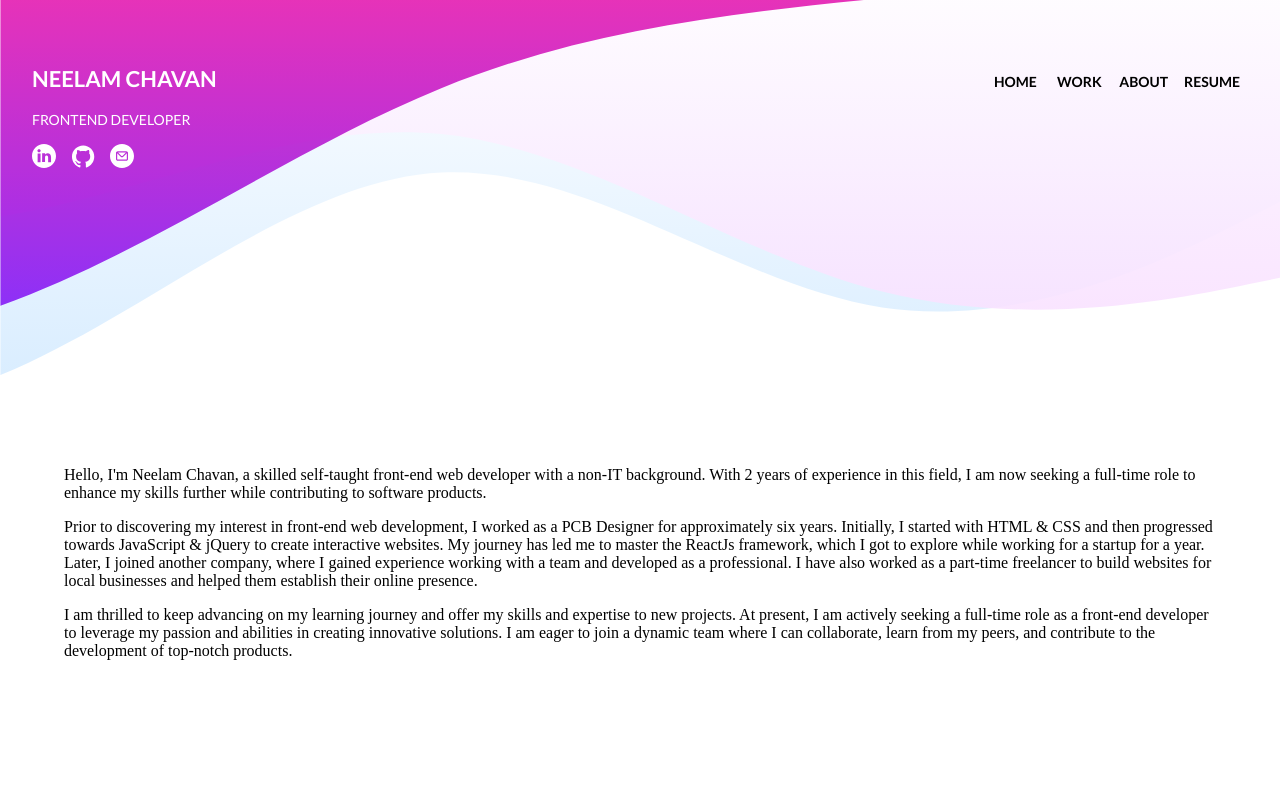
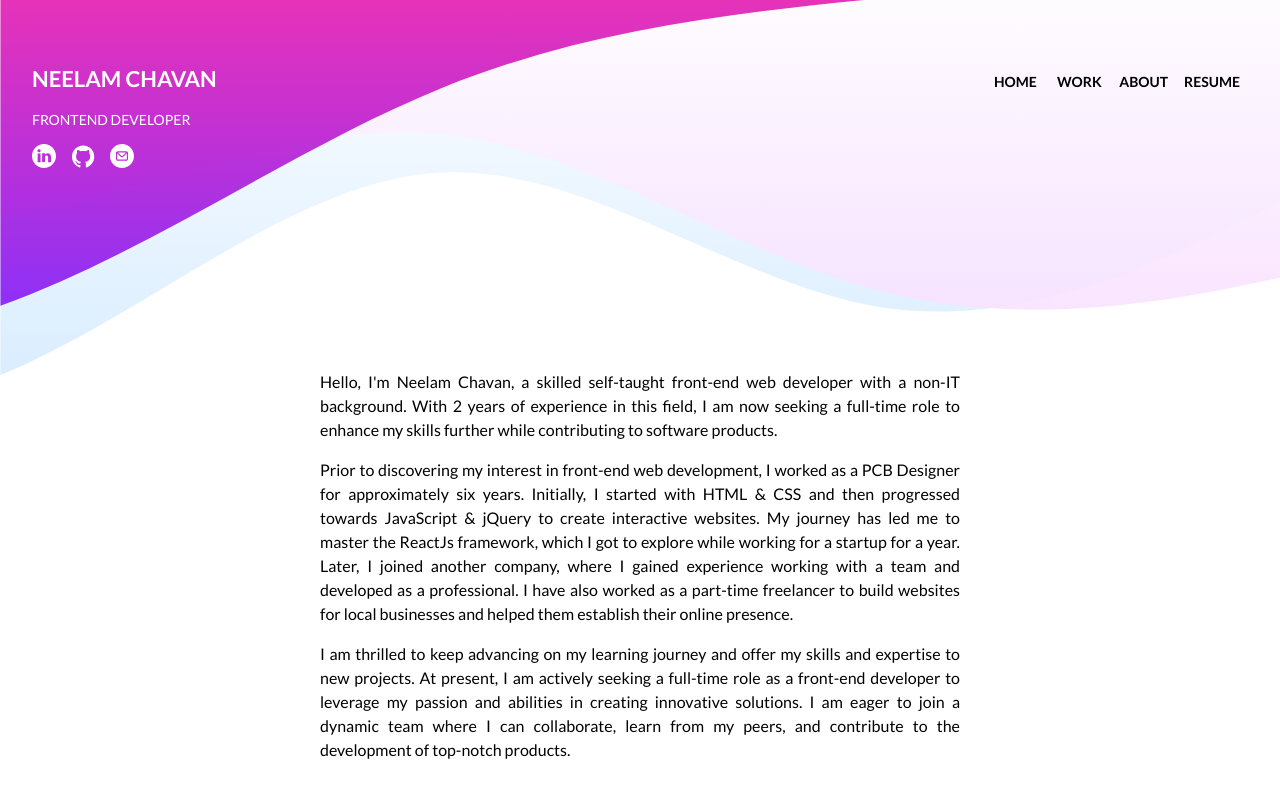
Before and after one commit to Neelam618/neelam618.github.io, a React (Create React App) app: page /about in a window 1280 px wide. Shown: the top 798 px of the page. Built offline with nearby package versions, Linux system fonts and the light colour scheme.

Commit message:
create about page

```diff
--- a/src/App.js
+++ b/src/App.js
@@ -3,8 +3,8 @@ import { purple } from '@mui/material/colors';
 import Home from './components/home/Home';
 import { Routes, Route } from "react-router-dom";
 import Layout from './components/Layout';
+import Work from './components/work/Work';
 import About from './components/about/About';
-import Work from './components/work/Work';
 
 const theme = createTheme({
   palette: {
--- a/src/components/Navbar.jsx
+++ b/src/components/Navbar.jsx
@@ -52,13 +52,19 @@ function Navbar() {
                         Frontend Developer
                     </Typography>
                     <Box sx={{ display: 'flex', gap: { xs: '10px', md: '15px' } }}>
+                        <Link to="https://www.linkedin.com/in/neelam-chavan/" target='_blank'>
                             <IconButton sx={{ padding: 0, width: { xs: "18px", sm: "24px" } }}>
+
                                 <svg fillRule="evenodd" clipRule="evenodd" stroke-linejoin="round" stroke-miterlimit="1.414" xmlns="http://www.w3.org/2000/svg" viewBox="0 0 32 32" preserveAspectRatio="xMidYMid meet" role="img" class="InlineSvg-gigSlh hwPeQh"><title id="linkedin">linkedin</title><g id="linkedin"><path fill="#ffffff" d="M16,0C7.2,0,0,7.2,0,16s7.2,16,16,16s16-7.2,16-16S24.8,0,16,0z M11.4,24.2H7.5V12.5h3.9V24.2z M9.4,10.9L9.4,10.9c-1.3,0-2.2-0.9-2.2-2c0-1.2,0.9-2,2.2-2s2.2,0.9,2.2,2C11.6,10,10.8,10.9,9.4,10.9z M25.4,24.2h-3.9v-6.3 c0-1.6-0.6-2.7-2-2.7c-1.1,0-1.7,0.7-2,1.4c-0.1,0.3-0.1,0.6-0.1,1v6.5h-3.9c0,0,0.1-10.6,0-11.7h3.9v1.7c0.5-0.8,1.4-1.9,3.5-1.9 c2.6,0,4.5,1.7,4.5,5.3V24.2z"></path></g></svg>
+
                             </IconButton>
+                        </Link>
+                        <Link to="https://github.com/Neelam618" target='_blank'>
                             <IconButton sx={{ padding: 0, width: { xs: "18px", sm: "24px" } }}>
                                 <svg fillRule="evenodd" clipRule="evenodd" stroke-linejoin="round" stroke-miterlimit="1.414" xmlns="http://www.w3.org/2000/svg" viewBox="0 0 32 32" preserveAspectRatio="xMidYMid meet" role="img" class="InlineSvg-gigSlh hwPeQh"><title id="github">github</title><g><path fill="#ffffff" d="M16.3,2C8,2,1.3,8.7,1.3,17 c0,6.6,4.3,12.2,10.2,14.2c0.7,0.1,1-0.3,1-0.7c0-0.4,0-1.3,0-2.5c-4.2,0.9-5-2-5-2c-0.7-1.7-1.7-2.2-1.7-2.2 c-1.4-0.9,0.1-0.9,0.1-0.9c1.5,0.1,2.3,1.5,2.3,1.5c1.3,2.3,3.5,1.6,4.4,1.2c0.1-1,0.5-1.6,1-2c-3.3-0.4-6.8-1.7-6.8-7.4 c0-1.6,0.6-3,1.5-4c-0.2-0.4-0.7-1.9,0.1-4c0,0,1.3-0.4,4.1,1.5c1.2-0.3,2.5-0.5,3.7-0.5c1.3,0,2.6,0.2,3.7,0.5 c2.9-1.9,4.1-1.5,4.1-1.5c0.8,2.1,0.3,3.6,0.1,4c1,1,1.5,2.4,1.5,4c0,5.8-3.5,7-6.8,7.4c0.5,0.5,1,1.4,1,2.8c0,2,0,3.6,0,4.1 c0,0.4,0.3,0.9,1,0.7c5.9-2,10.2-7.6,10.2-14.2C31.2,8.7,24.5,2,16.3,2z"></path></g></svg>
                             </IconButton>
-                        <IconButton sx={{ width: { xs: "18px", sm: "24px" }, padding: 0 }}>
+                        </Link>
+                        <IconButton sx={{ width: { xs: "18px", sm: "24px" }, padding: 0 }} onClick={() => window.location = 'mailto:neelamchavan410@gmail.com'} >
                             <svg viewBox="0 0 100 100" fill="none" xmlns="http://www.w3.org/2000/svg">
                                 <path fillRule="evenodd" clipRule="evenodd" d="M50 100C77.6142 100 100 77.6142 100 50C100 22.3858 77.6142 0 50 0C22.3858 0 0 22.3858 0 50C0 77.6142 22.3858 100 50 100ZM27.1967 32.1967C28.6032 30.7902 30.5109 30 32.5 30H67.5C69.4891 30 71.3968 30.7902 72.8033 32.1967C74.2098 33.6032 75 35.5109 75 37.5V62.5C75 64.4891 74.2098 66.3968 72.8033 67.8033C71.3968 69.2098 69.4891 70 67.5 70H32.5C30.5109 70 28.6032 69.2098 27.1967 67.8033C25.7902 66.3968 25 64.4891 25 62.5V37.5C25 35.5109 25.7902 33.6032 27.1967 32.1967ZM51.775 49.7L66.475 35H33.525L48.225 49.7C48.4574 49.9343 48.7339 50.1203 49.0386 50.2472C49.3432 50.3741 49.67 50.4395 50 50.4395C50.33 50.4395 50.6568 50.3741 50.9614 50.2472C51.2661 50.1203 51.5426 49.9343 51.775 49.7ZM69.2678 64.2678C69.7366 63.7989 70 63.163 70 62.5V38.525L55.3 53.225C53.8937 54.6295 51.9875 55.4184 50 55.4184C48.0125 55.4184 46.1063 54.6295 44.7 53.225L30 38.525V62.5C30 63.163 30.2634 63.7989 30.7322 64.2678C31.2011 64.7366 31.837 65 32.5 65H67.5C68.163 65 68.7989 64.7366 69.2678 64.2678Z" fill="#ffffff" />
                             </svg>
--- a/src/components/about/About.jsx
+++ b/src/components/about/About.jsx
@@ -1,14 +1,14 @@
-import { Container } from '@mui/material'
 import React from 'react'
+import { Container, Typography } from '@mui/material'
 
 function About() {
     return (
-        <Container>
-            <p>Hello, I'm Neelam Chavan, a skilled self-taught front-end web developer with a non-IT background. With 2 years of experience in this field, I am now seeking a full-time role to enhance my skills further while contributing to software products.</p>
+        <Container maxWidth="xl" sx={{ padding: { xs: '5em 1em 0 1em', sm: '5em 2em 0 2em', md: '0 8em 0 8em', lg: '0 20em 4em 20em' }, marginTop: '-5em', textAlign: "justify" }}>
+            <Typography component='p' sx={{ paddingBottom: "1em" }}>Hello, I'm Neelam Chavan, a skilled self-taught front-end web developer with a non-IT background. With 2 years of experience in this field, I am now seeking a full-time role to enhance my skills further while contributing to software products.</Typography>
 
-            <p>Prior to discovering my interest in front-end web development, I worked as a PCB Designer for approximately six years. Initially, I started with HTML & CSS and then progressed towards JavaScript & jQuery to create interactive websites. My journey has led me to master the ReactJs framework, which I got to explore while working for a startup for a year. Later, I joined another company, where I gained experience working with a team and developed as a professional. I have also worked as a part-time freelancer to build websites for local businesses and helped them establish their online presence.</p>
+            <Typography component='p' sx={{ paddingBottom: "1em" }}>Prior to discovering my interest in front-end web development, I worked as a PCB Designer for approximately six years. Initially, I started with HTML & CSS and then progressed towards JavaScript & jQuery to create interactive websites. My journey has led me to master the ReactJs framework, which I got to explore while working for a startup for a year. Later, I joined another company, where I gained experience working with a team and developed as a professional. I have also worked as a part-time freelancer to build websites for local businesses and helped them establish their online presence.</Typography>
 
-            <p>I am thrilled to keep advancing on my learning journey and offer my skills and expertise to new projects. At present, I am actively seeking a full-time role as a front-end developer to leverage my passion and abilities in creating innovative solutions. I am eager to join a dynamic team where I can collaborate, learn from my peers, and contribute to the development of top-notch products.</p>
+            <Typography component='p' sx={{ paddingBottom: "1em" }}>I am thrilled to keep advancing on my learning journey and offer my skills and expertise to new projects. At present, I am actively seeking a full-time role as a front-end developer to leverage my passion and abilities in creating innovative solutions. I am eager to join a dynamic team where I can collaborate, learn from my peers, and contribute to the development of top-notch products.</Typography>
         </Container>
     )
 }
```
Also changed, not shown: src/index.js (+4 -4 lines). Lines whose indentation alone changed are shown as unchanged.
